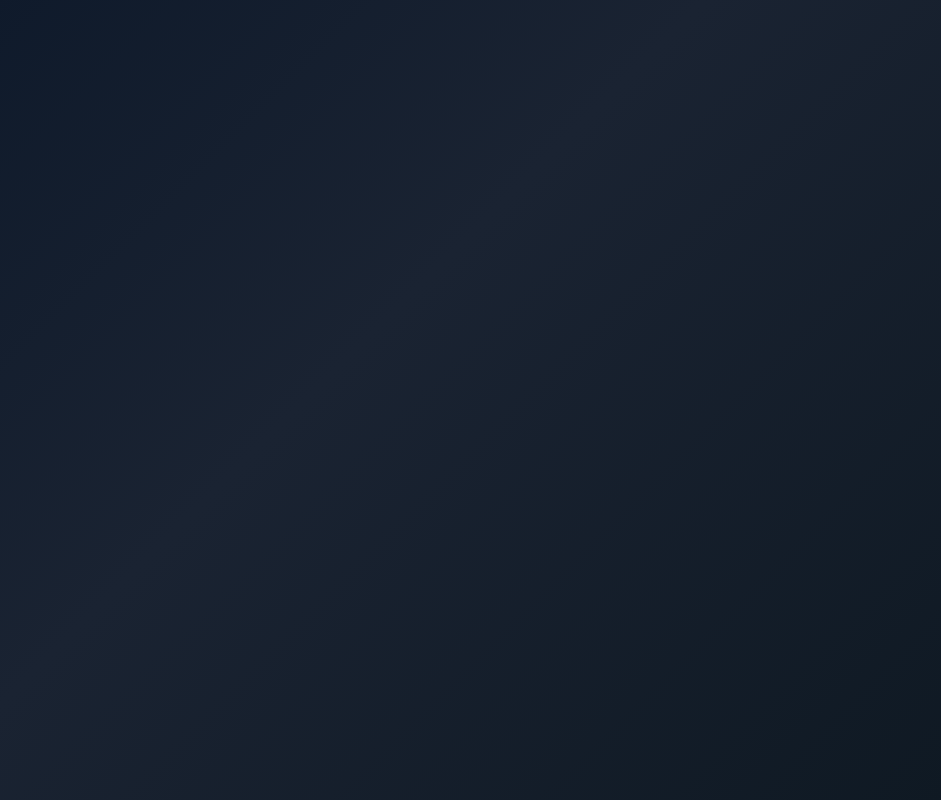
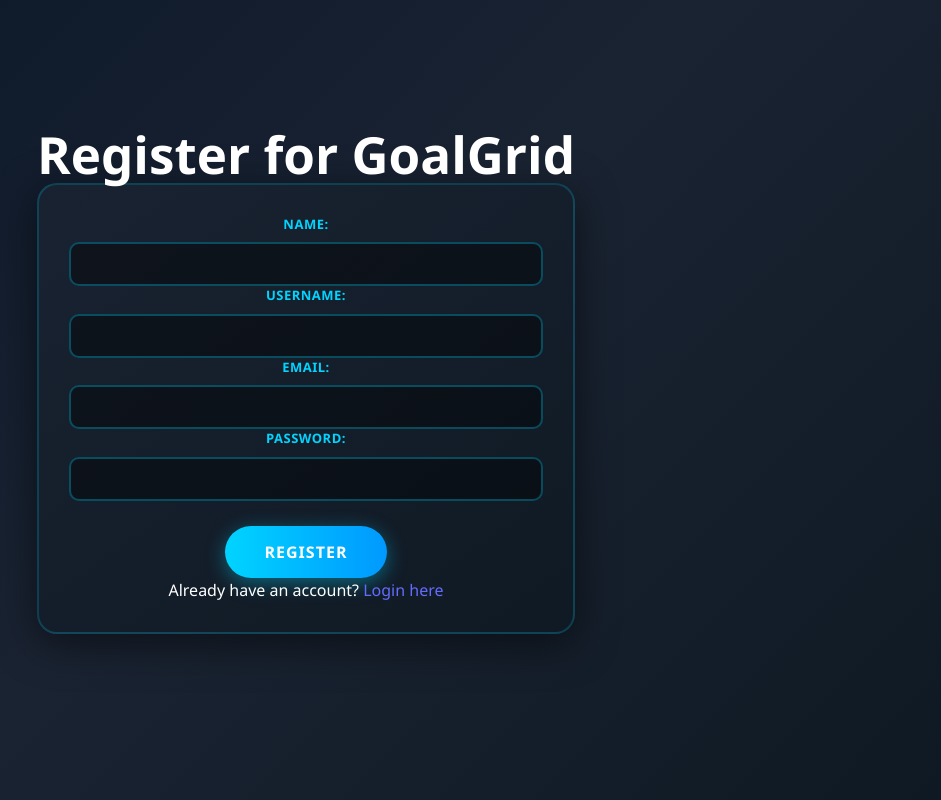
Before and after one commit to lisazumana03/fa-soccer-tournament-app-frontend, a React (Vite) app: page /register in a window 1280 px wide. Before the commit this address had no page. Shown: the whole page, without its empty margins (334-1275 px from the left). Built offline with nearby package versions, Linux system fonts and the light colour scheme.

Commit message:
file incoming

```diff
--- a/src/App.jsx
+++ b/src/App.jsx
@@ -26,6 +26,12 @@
       <main>
         <Routes>
           <Route path="/" element={<Home />} />
+
+          // Authentication routes
+          <Route path="/login" element={<LoginPage />} />
+          <Route path="/register" element={<RegisterPage />} />
+
+          // Team Routes
           <Route path="/team-management" element={<TeamManagement />} />
           <Route path="/create-team" element={<TeamPage />} />
           <Route path="/team/:teamId" element={<TeamDetails />} />
--- a/src/components/authentication/RegisterPage.jsx
+++ b/src/components/authentication/RegisterPage.jsx
@@ -5,6 +5,8 @@
         <div className="register-page">
             <h1>Register for GoalGrid</h1>
             <form className="register-form">
+                <label htmlFor="name">Name:</label>
+                <input type="text" id="name" name="name" required />
                 <label htmlFor="username">Username:</label>
                 <input type="text" id="username" name="username" required />
                 <label htmlFor="email">Email:</label>
@@ -12,6 +14,7 @@
                 <label htmlFor="password">Password:</label>
                 <input type="password" id="password" name="password" required />
                 <button type="submit">Register</button>
+                <p>Already have an account? <a href="/login">Login here</a></p>
             </form>
         </div>
     )
```
